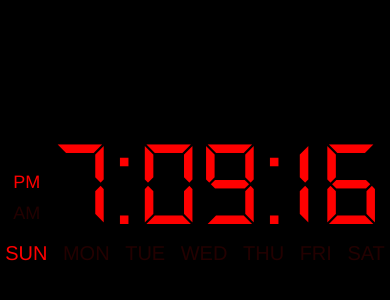
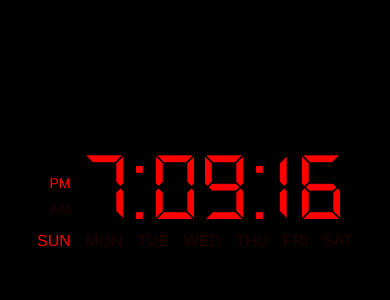
Before and after one commit to jchawkins725/Javascript-Digital-Clock, a plain HTML site: page index.html in a window 390 px wide. Shown: the part 226-526 px from the top of the page. Drawn offline with nearby package versions, Linux system fonts and the light colour scheme.

Commit message:
added @media screen

```diff
--- a/style.css
+++ b/style.css
@@ -52,3 +52,14 @@ body {
 .ontext {
     color: #ff0000;
 }
+@media screen and (max-width:600px) {
+    #clock {
+        font-size: 100px;
+    }
+    #days {
+        font-size: 16px;
+    }
+    #pmam {
+        font-size: 14px;
+    }
+}
```
